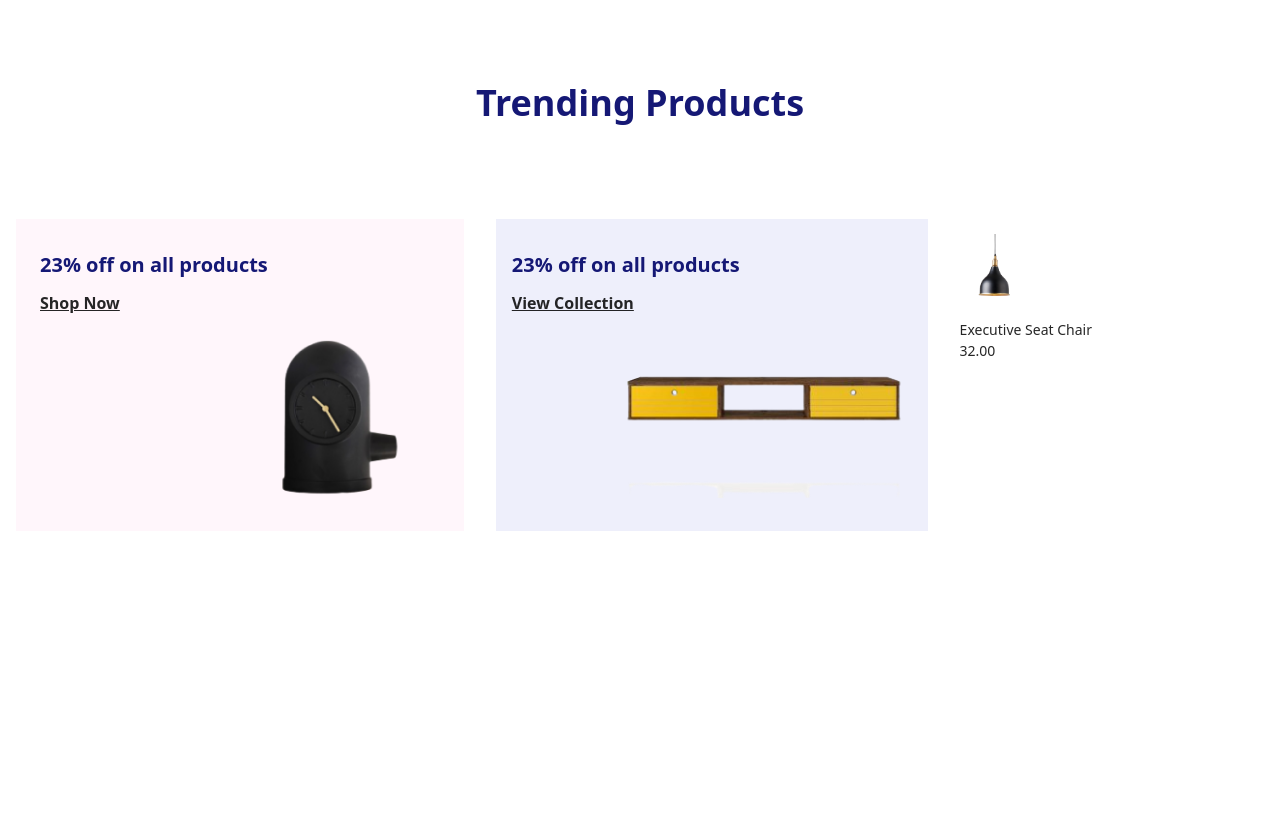
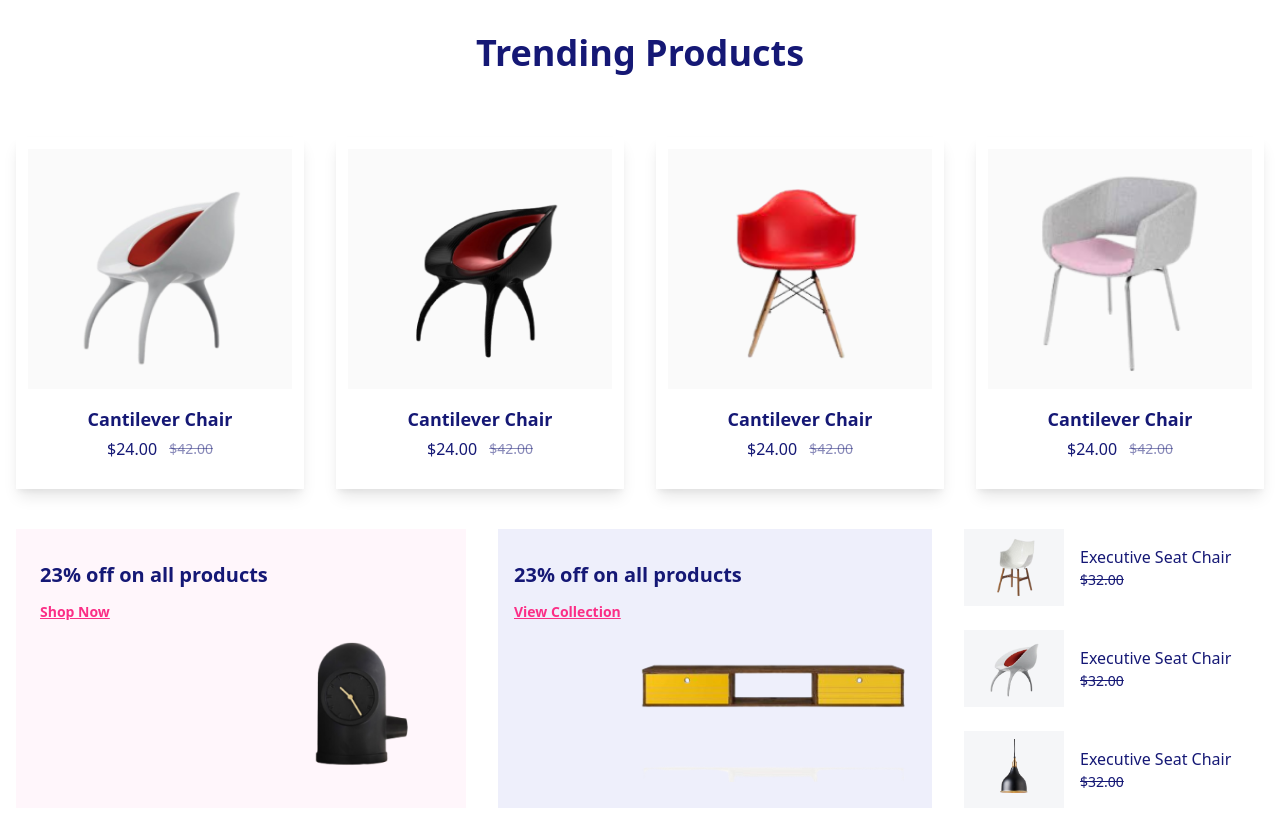
Before and after one commit to yasir9001/nextjs-ecommerce, a Next.js app: page / in a window 1280 px wide. Shown: the part 3300-4124 px from the top of the page. Before the commit the page ends 3847 px from the top, so only its background shows below. Built offline with nearby package versions, Linux system fonts and the light colour scheme.

Commit message:
completed trending products

```diff
--- a/src/components/LandingInfo/LandingInfo.tsx
+++ b/src/components/LandingInfo/LandingInfo.tsx
@@ -9,13 +9,13 @@ const LandingInfo = (props: Props) => {
   return (
     <div className={`${_classes["landing-info"]}`}>
       <Container>
-        <div className="flex h-px-500 mx-auto pt-6">
+        <div className="flex h-px-450 mx-auto ">
           <div className="flex-1 flex items-center">
             <div className="h-full w-px-450">
               <div className="h-min	w-full">
                 <Image
                   alt=""
-                  src="/assets/sofa.png"
+                  src="/assets/sofa-2.png"
                   layout="responsive"
                   height="500"
                   width="500"
--- a/src/components/TrendingProducts/TrendingProducts.module.scss
+++ b/src/components/TrendingProducts/TrendingProducts.module.scss
@@ -5,9 +5,6 @@
     grid-gap: 2rem;
   }
   &__row-2 {
-    display: grid;
-    grid-template-columns: auto auto auto;
-    grid-gap: 2rem;
     &__card-1 {
       background-color: #fff6fb;
     }
--- a/src/components/TrendingProducts/TrendingProducts.tsx
+++ b/src/components/TrendingProducts/TrendingProducts.tsx
@@ -7,23 +7,25 @@ interface Props {}
 const TrendingProducts = (props: Props) => {
   return (
     <div className={_classes["trending-products"]}>
-      {/* <div className={_classes["trending-products__row-1"]}>
+      <div className={_classes["trending-products__row-1"]}>
         <TrendingProductsCard image="/assets/chair-2.png" />
         <TrendingProductsCard image="/assets/chair-3.png" />
         <TrendingProductsCard image="/assets/chair-4.png" />
         <TrendingProductsCard image="/assets/chair-5.png" />
-      </div> */}
-      <div className={`${_classes["trending-products__row-2"]} mt-8 flex`}>
+      </div>
+      <div
+        className={`${_classes["trending-products__row-2"]} mt-10 flex gap-8`}
+      >
         <div
-          className={`${_classes["trending-products__row-2__card-1"]} pt-8 px-6 pb-4 flex-1	`}
+          className={`${_classes["trending-products__row-2__card-1"]} pt-8 px-6 pb-4 flex-1`}
         >
           <div>
             <p className="text-secondary text-xl font-semibold mb-3">
               23% off on all products
             </p>
-            <a className="underline text-base font-semibold">Shop Now</a>
+            <a className="underline text-primary font-semibold">Shop Now</a>
           </div>
-          <div className="h-px-200 responsive-img-next w-9/12 ml-auto">
+          <div className="h-px-160 responsive-img-next w-9/12 ml-auto">
             <Image
               className="object-right"
               src="/assets/clock.png"
@@ -33,15 +35,17 @@ const TrendingProducts = (props: Props) => {
           </div>
         </div>
         <div
-          className={`${_classes["trending-products__row-2__card-2"]} pt-8 px-4 pb-4`}
+          className={`${_classes["trending-products__row-2__card-2"]} pt-8 px-4 pb-4 flex-1`}
         >
           <div>
             <p className="text-secondary text-xl font-semibold mb-3">
               23% off on all products
             </p>
-            <a className="underline text-base font-semibold">View Collection</a>
+            <a className="underline text-primary font-semibold">
+              View Collection
+            </a>
           </div>
-          <div className="h-px-200 responsive-img-next w-9/12 ml-auto">
+          <div className="h-px-160 responsive-img-next w-9/12 ml-auto">
             <Image
               className="object-right"
               src="/assets/drawer.png"
@@ -50,14 +54,38 @@ const TrendingProducts = (props: Props) => {
             />
           </div>
         </div>
-        <div className="">
-          <div>
-            <div className="h-px-100 w-px-70 responsive-img-next bg-gray">
-              <Image src="/assets/lamp.png" alt="" layout="fill" />
+        <div className="flex flex-col gap-6 max-w-px-300 w-full">
+          <div className="flex flex-1">
+            <div className="h-full p-2 w-px-100 bg-gray-1 ">
+              <div className=" h-full responsive-img-next">
+                <Image src="/assets/chair-1.png" alt="" layout="fill" />
+              </div>
             </div>
-            <div className="">
-              <p>Executive Seat Chair</p>
-              <p>32.00</p>
+            <div className="flex-1 flex flex-col justify-center p-4 ">
+              <p className="text-base text-secondary">Executive Seat Chair</p>
+              <p className="text-secondary line-through">$32.00</p>
+            </div>
+          </div>
+          <div className="flex flex-1">
+            <div className="h-full p-2 w-px-100 bg-gray-1 ">
+              <div className=" h-full responsive-img-next">
+                <Image src="/assets/chair-2.png" alt="" layout="fill" />
+              </div>
+            </div>
+            <div className="flex-1 flex flex-col justify-center p-4 ">
+              <p className="text-base text-secondary">Executive Seat Chair</p>
+              <p className="text-secondary line-through">$32.00</p>
+            </div>
+          </div>
+          <div className="flex flex-1">
+            <div className="h-full p-2 w-px-100 bg-gray-1 ">
+              <div className=" h-full responsive-img-next">
+                <Image src="/assets/lamp.png" alt="" layout="fill" />
+              </div>
+            </div>
+            <div className="flex-1 flex flex-col justify-center p-4 ">
+              <p className="text-base text-secondary">Executive Seat Chair</p>
+              <p className="text-secondary line-through">$32.00</p>
             </div>
           </div>
         </div>
--- a/styles/globals.scss
+++ b/styles/globals.scss
@@ -19,6 +19,9 @@ $widthLimit: 1000;
     .w-px-#{$i} {
       width: $width !important;
     }
+    .max-w-px-#{$i} {
+      max-width: $width !important;
+    }
   }
 }
 
--- a/tailwind.config.js
+++ b/tailwind.config.js
@@ -29,6 +29,7 @@ module.exports = {
       "blue-1": "#2F1AC4",
       "blue-2": "#EEEFFB",
       "white-1": "#F7F7F7",
+      "gray-1": "#F5F6F8",
     },
     extend: {},
   },
```
Also changed, not shown: public/assets/sofa-2.png (added).
